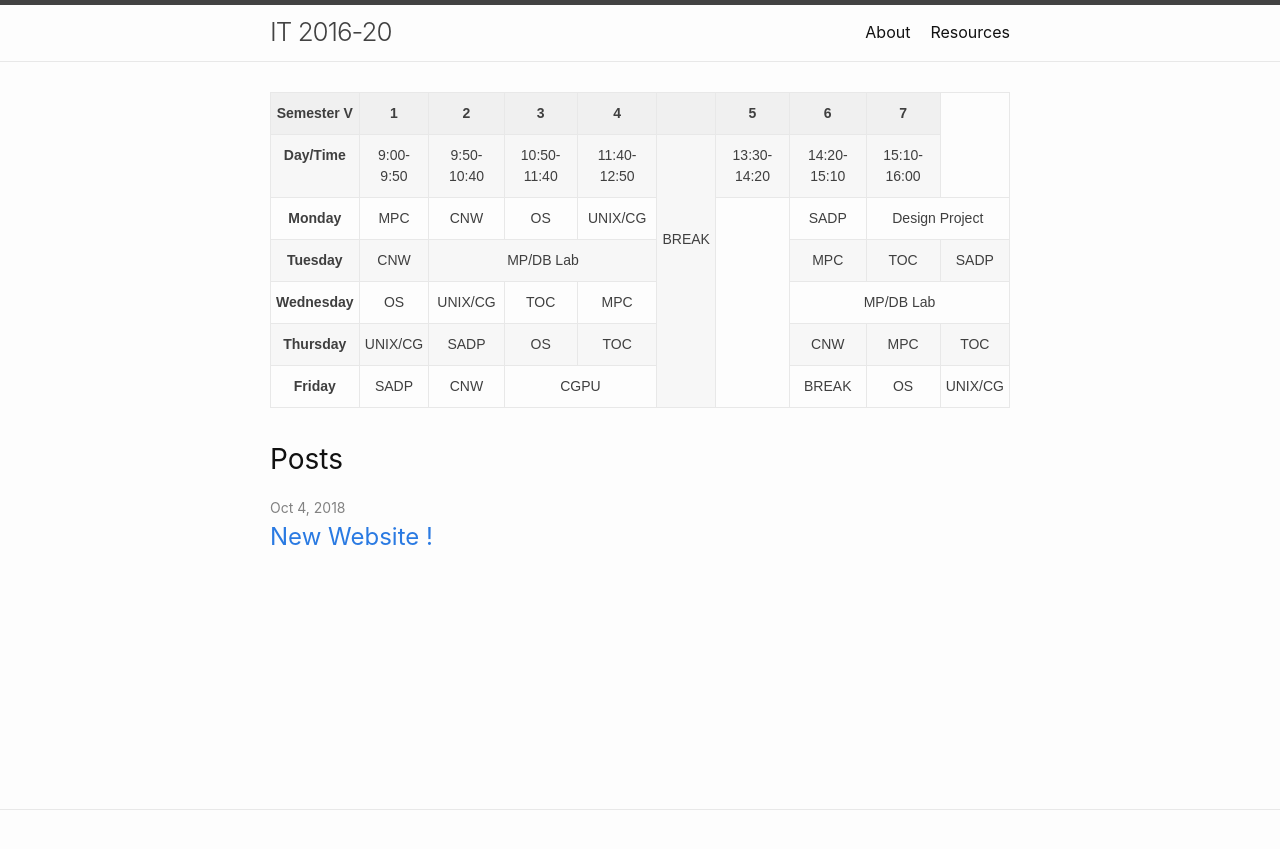
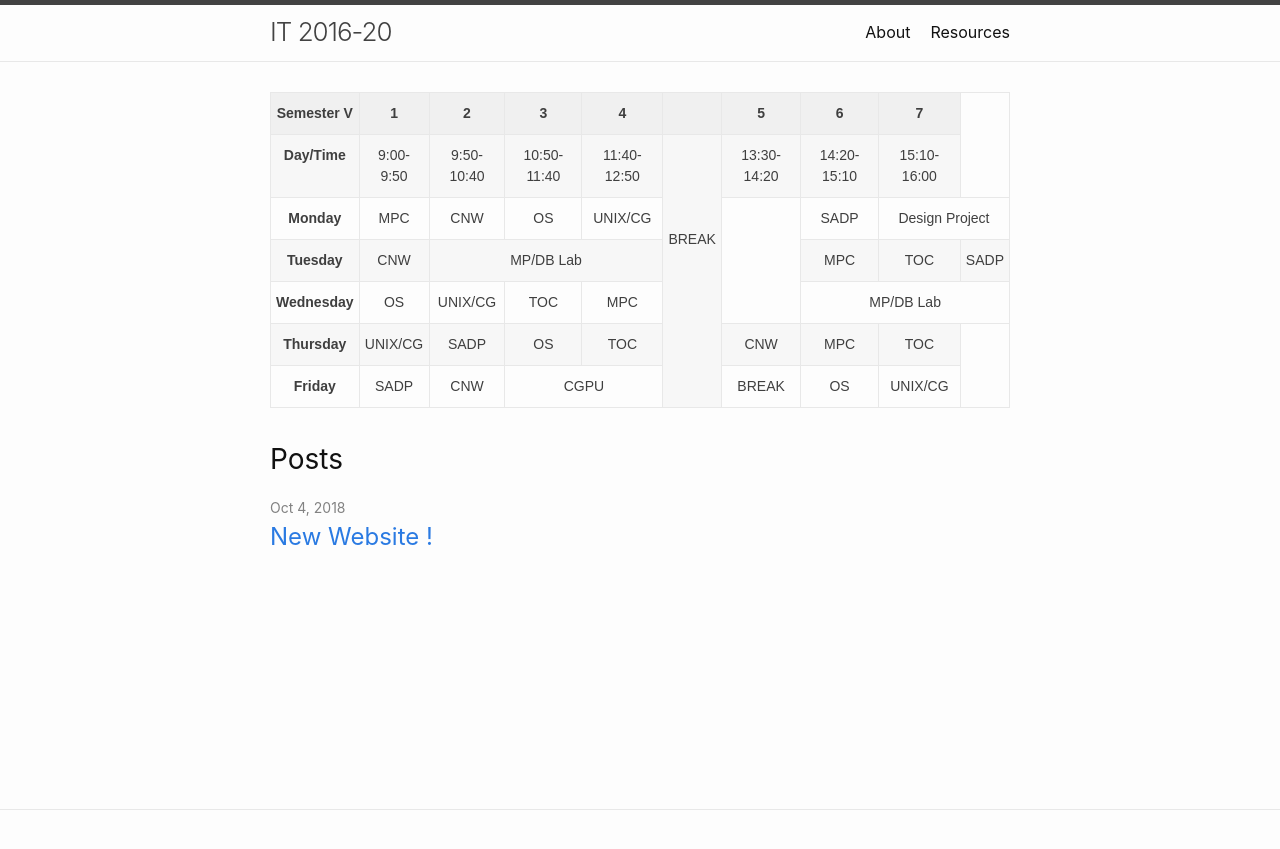
Before and after one commit to IT-GECBH/2020, a Jekyll site: the page built from index.md, in a window 1280 px wide. Shown: the top 849 px of the page. Built offline with Jekyll 4.4.1, drawn with Linux system fonts in a browser that asks for light colours.

Commit message:
edited rowspan value of Monday row

```diff
--- a/_includes/time_table.html
+++ b/_includes/time_table.html
@@ -36,7 +36,7 @@
     <td class="tg-zda1">CNW</td>
     <td class="tg-zda1">OS</td>
     <td class="tg-zda1">UNIX/CG</td>
-    <td class="tg-zda1" rowspan="5"></td>
+    <td class="tg-zda1" rowspan="3"></td>
     <td class="tg-zda1">SADP</td>
     <td class="tg-zda1" colspan="2">Design Project</td>
   </tr>
```
